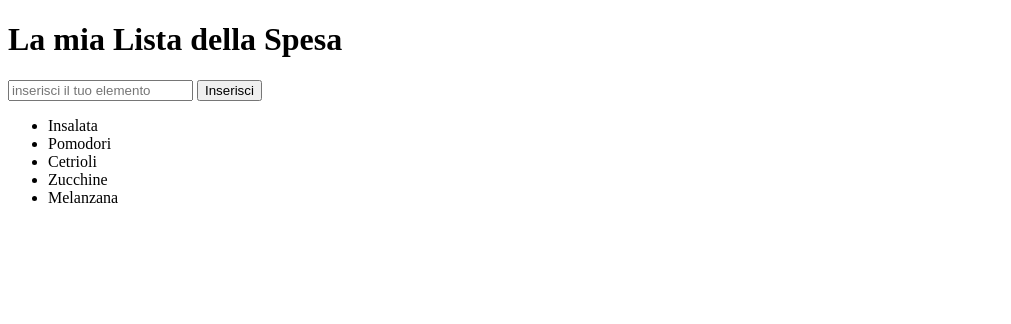
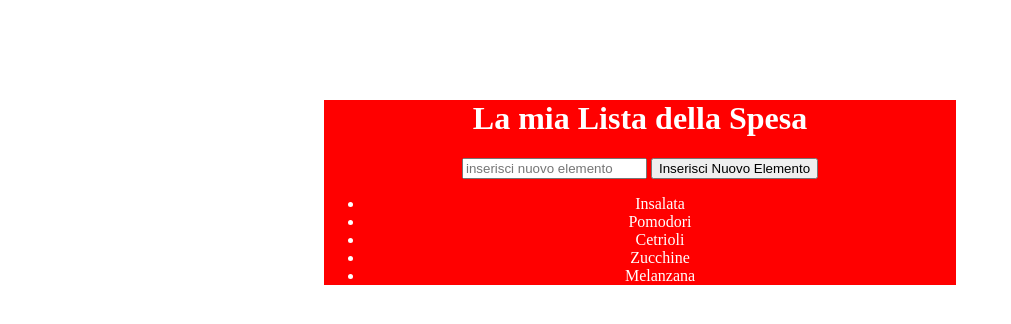
Before and after one commit to 19nikilangiu91/js-lista-spesa, a plain HTML site: page index.html in a window 1280 px wide. Shown: the whole page, without its empty margins (0-1011 px from the left). Drawn offline with Linux system fonts and the light colour scheme.

Commit message:
Upgrade Ciclo While

```diff
--- a/css/style.css
+++ b/css/style.css
@@ -1,6 +1,8 @@
-
-/* div{
+#container{
+    width: 50%;
+    height: 100%;
+    margin: 100px auto;
+    text-align: center;
+    color: white;
     background-color: red;
-    width: 100%;
-    height: 500px;
-} */
+}
--- a/index.html
+++ b/index.html
@@ -4,18 +4,20 @@
     <meta charset="UTF-8">
     <meta http-equiv="X-UA-Compatible" content="IE=edge">
     <meta name="viewport" content="width=device-width, initial-scale=1.0">
+    <link rel="stylesheet" href="css/style.css">
     <title>La mia Lista della Spesa</title>
 </head>
 <body>
-    <h1>La mia Lista della Spesa</h1>
 
-    <div id="container"></div>
+    <div id="container">
+        <h1>La mia Lista della Spesa</h1>
 
-    <input type="text" id="nuovoelemento" placeholder="inserisci il tuo elemento">
+        <input type="text" id="altroelemento" placeholder="inserisci nuovo elemento">
 
-    <button id="miobottone">Inserisci</button>
+        <button id="miobottone">Inserisci Nuovo Elemento</button>
 
-    <ul id="ul-list"></ul>
+        <ul id="ul-list"></ul>
+    </div>
 
     <script src="js/main.js"></script>
 </body>
--- a/js/main.js
+++ b/js/main.js
@@ -1,32 +1,26 @@
 // Andiamo a creare il nostro "arrayList"
 let arrayList = [ "Insalata", "Pomodori", "Cetrioli", "Zucchine", "Melanzana"];
+
+// Colleghiamo la nostra lista "ul"
+let ulList = document.getElementById("ul-list");
+
 
 console.log(arrayList);
 
 // Andiamo a creare il ciclo "for"
 
-// for (let i = 0; i < arrayList.length; i++){
+    // for (let i = 0; i < arrayList.length; i++){
 
-//     // Andiamo a creare la varibile "element".
+    //     // Andiamo a creare la varibile "element".
+    //     let elementI = arrayList[i];
+    //     // console.log(elementI);
 
-//     let elementI = arrayList[i];
-//     // console.log(elementI);
+    //     // Andiamo ad inserire e stampare i "li" dentro la lista "ul".
+    //     ulList.innerHTML += `<li>${elementI}</li>`;
 
-//     // Colleghiamo la nostra lista "ul"
+    //     console.log("sull'interazione " + i + " risulta l'elemento " + elementI);
 
-//     let ulList = document.getElementById("ul-list");
-
-//     // Andiamo a creare i "li".
-
-//     let liElement = document.createElement("li");
-//     liElement.append(elementI);
-
-//     // Andiamo ad inserire i "li" a "ul".
-//     ulList.append(liElement);
-
-//     console.log("sull'interazione " + i + " risulta l'elemento " + elementI);
-
-// }
+    // };
 
 // Andiamo a creare il ciclo "while".
 
@@ -34,21 +28,12 @@ console.log(arrayList);
 
     while(i < arrayList.length){
 
+        // Andiamo a creare una variabile per inserire la nostra "arrayList".
         let elementI = arrayList[i];
         // console.log(elementI);
 
-        // Colleghia la nostra lista "ul"
+        // Andiamo ad inserire e stampare i "li" dentro la lista "ul".
+        ulList.innerHTML += `<li>${elementI}</li>`;
 
-        let ulList = document.getElementById("ul-list");
-
-        // Andiamo a creare i "li".
-        let liElement = document.createElement("li");
-        liElement.append(elementI);
-
-        // Andiamo ad inserire i "li" a "ul".
-        ulList.append(liElement);
-
-        console.log("sull'interazione " + i + " risulta l'elemento " + elementI);
-
-        i++
-    }
+        i++;
+    };
```
